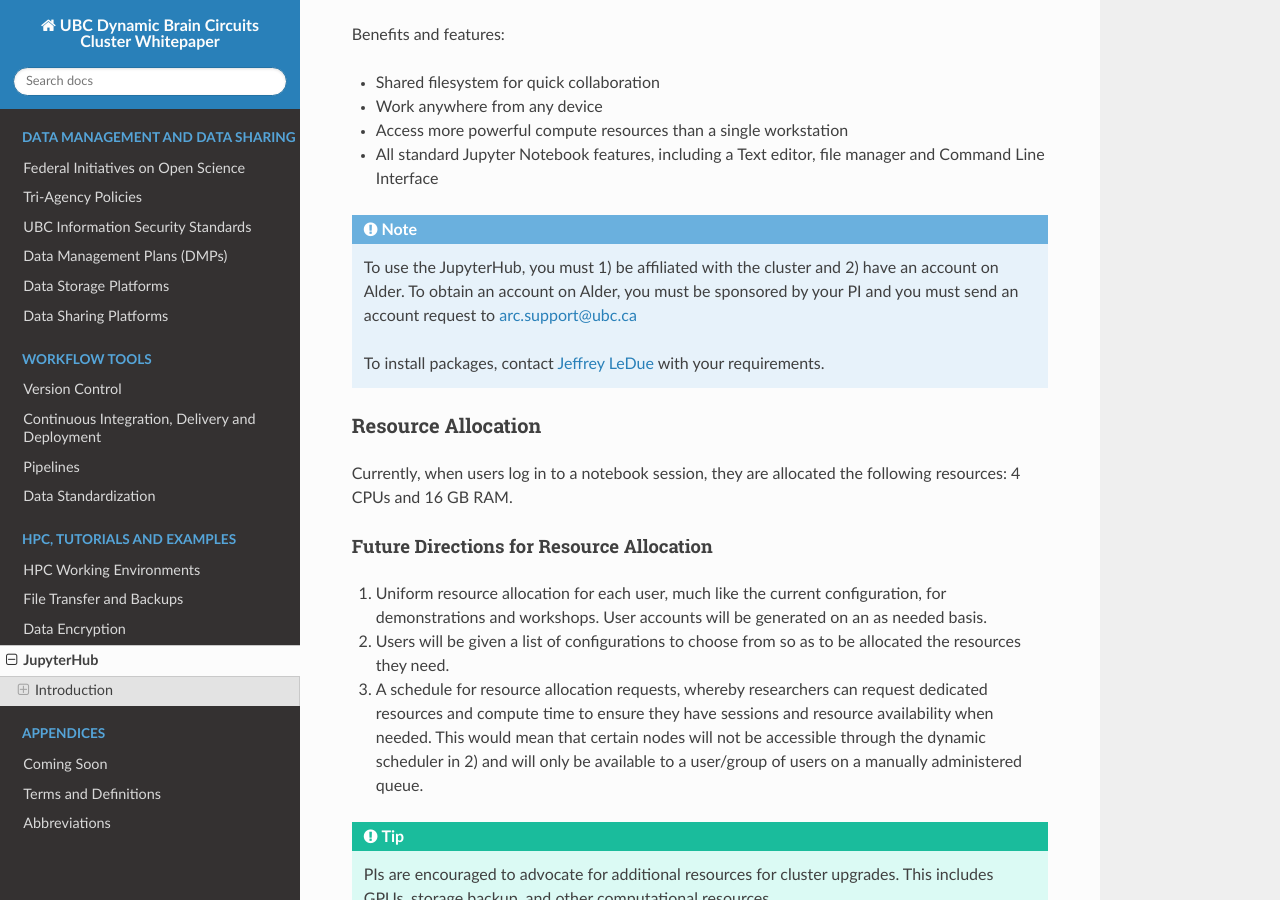
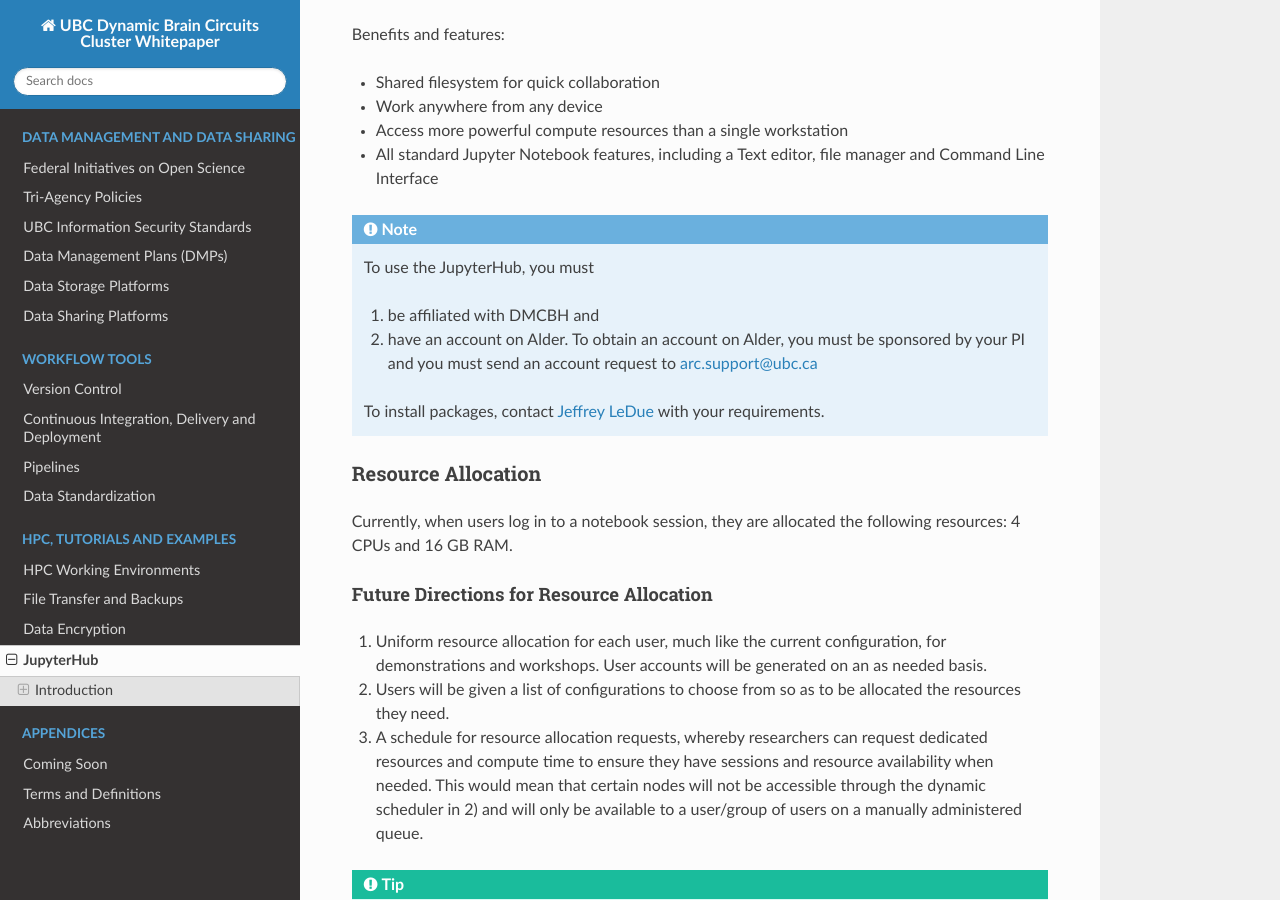
Before and after one commit to ubcbraincircuits/whitepaper, a Sphinx documentation site: the page built from source/jupyterhub/index.rst, in a window 1280 px wide and 900 px high, scrolled down 409 px. Built offline with Sphinx 7.4.7 and the Read the Docs theme 2.0.0, drawn with Linux system fonts in a browser that asks for light colours; pages that are not in the unit, such as notebooks, are missing from menus.

Commit message:
Change affliation to DMCBH in note

```diff
--- a/source/jupyterhub/index.rst
+++ b/source/jupyterhub/index.rst
@@ -18,7 +18,10 @@ Benefits and features:
 * All standard Jupyter Notebook features, including a Text editor, file manager and Command Line Interface
 
 .. note::
-   To use the JupyterHub, you must 1) be affiliated with the cluster and 2) have an account on Alder. To obtain an account on Alder, you must be sponsored by your PI and you must send an account request to arc.support@ubc.ca
+   To use the JupyterHub, you must
+
+   1. be affiliated with DMCBH and
+   2. have an account on Alder. To obtain an account on Alder, you must be sponsored by your PI and you must send an account request to arc.support@ubc.ca
 
    To install packages, contact `Jeffrey LeDue <mailto:jledue\@mail.ubc.ca>`_ with your requirements.
 
```
